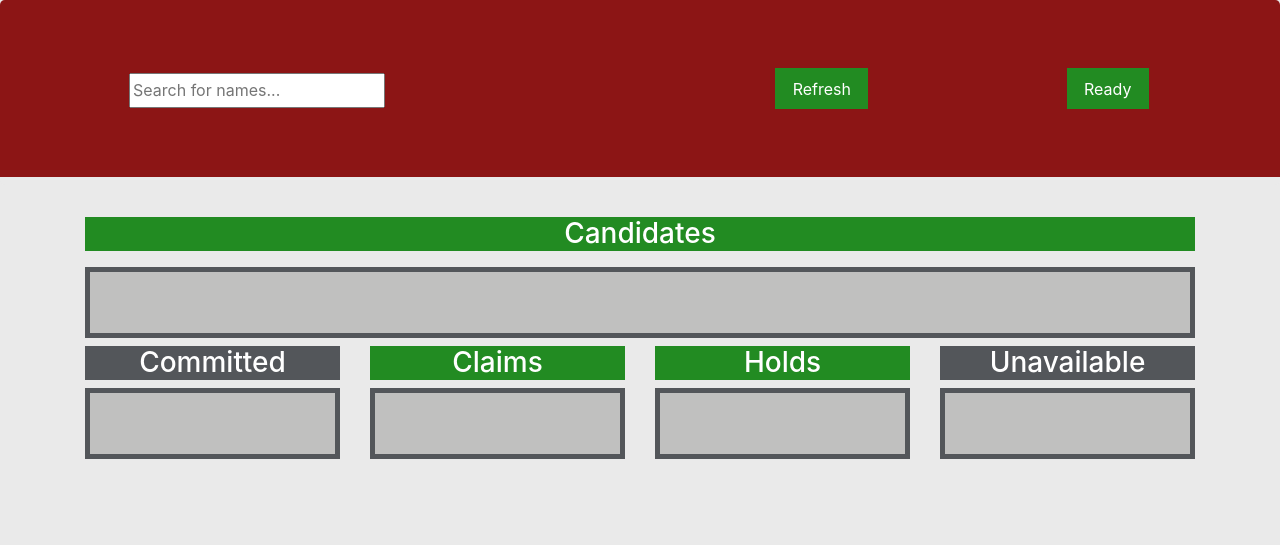
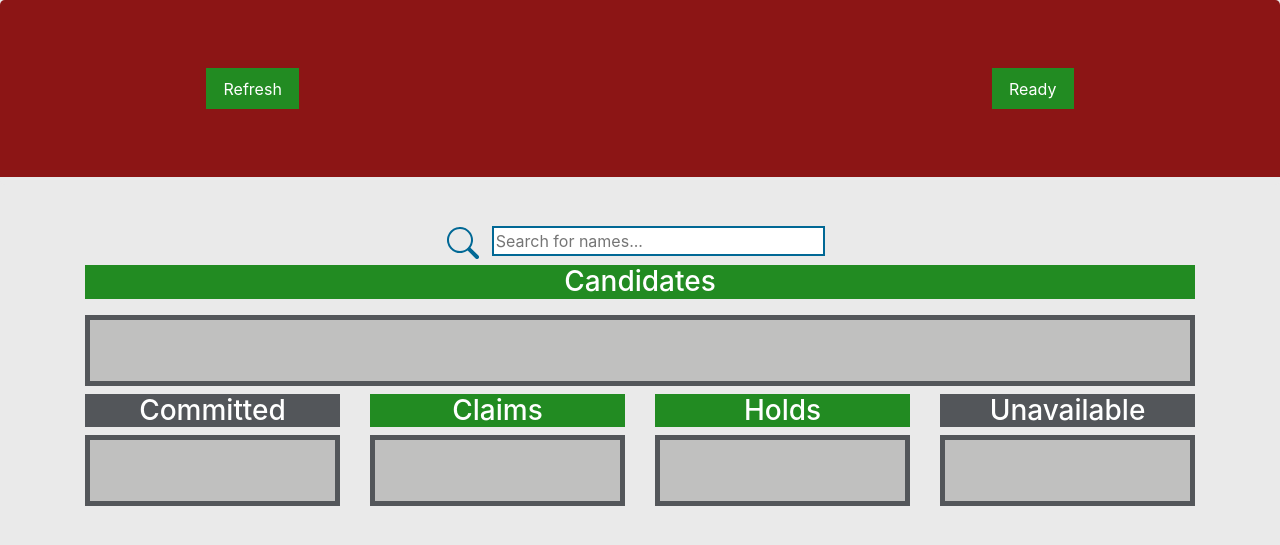
Before and after one commit to jdw170000/Jedi-Master, a Flask app: template templates/group.html in a window 1280 px wide. Shown: the top 545 px of the page. Run offline with Flask 2, Linux system fonts and the light colour scheme; the template is opened without the code that fills it, so the values that code supplies are empty; parts of the project's set-up code (start-up, migrations or seed data) failed here and were passed over; some libraries are stand-ins or nearby versions.

Commit message:
stylize group search bar

```diff
--- a/static/candidate_style.css
+++ b/static/candidate_style.css
@@ -33,9 +33,10 @@ body {
 }
 
 #search {
-	max-height: 4ex;
+	border: 2px solid var(--sky-dark);
 
-	margin-top: 1ex;
+	margin: 1ex;
+	width: 30%;
 }
 
 .candidate-container {
--- a/templates/group.html
+++ b/templates/group.html
@@ -27,13 +27,20 @@
 </div>
 
 <div class="jumbotron text-center">
-	<input type="text" id="search" onkeyup="searchCandidates()" placeholder="Search for names...">
+	<button id="refresh" onclick="refreshCandidates()">Refresh</button>
 	<h1 id="welcome"></h1>
-	<button id="refresh" onclick="refreshCandidates()">Refresh</button>
 	<button id="ready" onclick="updateGroupState()">Ready</button>
 </div>
 
 <div class="container">
+	<div class="row">
+		<div class="col-sm-12 text-center">
+			<svg xmlns="http://www.w3.org/2000/svg" width="32" height="32" fill="var(--sky-dark)" class="bi bi-search" viewBox="0 0 16 16">
+			  <path d="M11.742 10.344a6.5 6.5 0 1 0-1.397 1.398h-.001c.03.04.062.078.098.115l3.85 3.85a1 1 0 0 0 1.415-1.414l-3.85-3.85a1.007 1.007 0 0 0-.115-.1zM12 6.5a5.5 5.5 0 1 1-11 0 5.5 5.5 0 0 1 11 0z"/>
+			</svg>
+			<input type="text" id="search" onkeyup="searchCandidates()" placeholder="Search for names...">
+		</div>
+	</div>
 	<div class="row">
 		<div class="col-sm-12 text-center"> <h3>Candidates</h3> </div>
 	</div>
@@ -73,6 +80,8 @@
 	</div>
 </div>
 
+</body>
+
 <script>
 	dragula($(".interactive").toArray());
 
@@ -88,12 +97,12 @@
 		var searchStr = $("#search")[0].value;
 		if(searchStr && searchStr.length > 0)
 		{
-			$(`.candidate:icontains(${searchStr})`).css({"border-color": "#E50808", "font-weight": "bold"});
-			$(`.candidate:not(:icontains(${searchStr}))`).css({"border-color": "", "font-weight": ""});
+			$(`.candidate:icontains(${searchStr})`).css("display", "");
+			$(`.candidate:not(:icontains(${searchStr}))`).css("display", "none");
 		}
 		else
 		{
-			$('.candidate').css({"border-color": "", "font-weight": ""});
+			$('.candidate').css("display", "");
 		}
 	};
 
@@ -163,6 +172,3 @@
 	};
 
 </script>
-
-
-</body>
```
